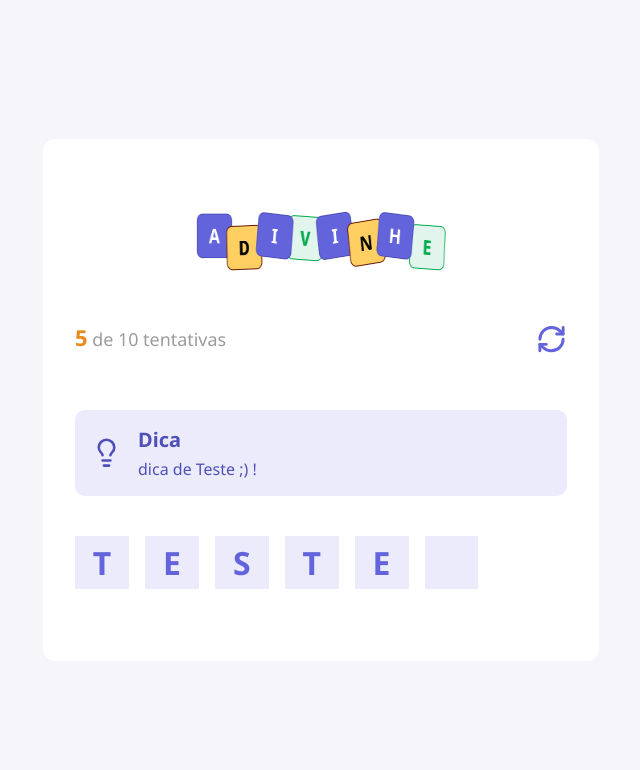
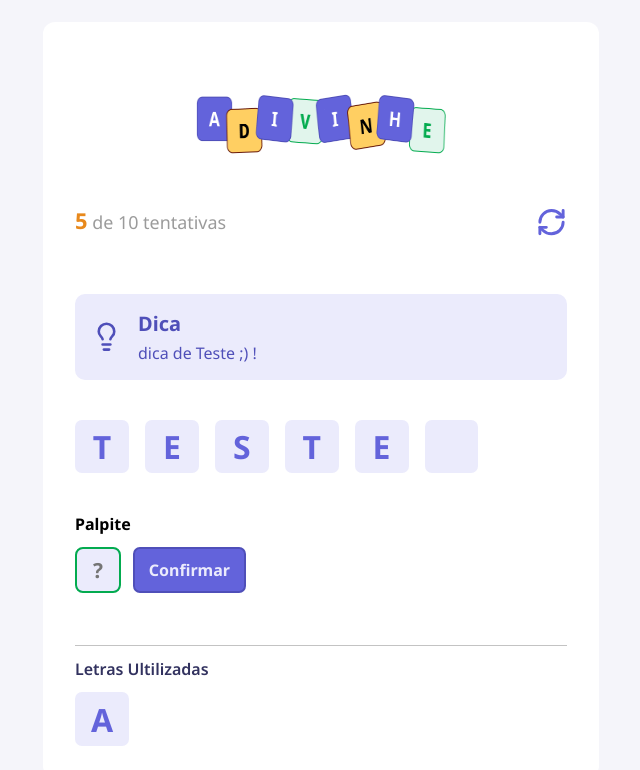
Before and after one commit to MatAntonagi/adivinhe, a React (Vite) app: page / in a window 1280 px wide. Shown: the top 770 px of the page, without its empty margins (319-959 px from the left). Built offline with nearby package versions, Linux system fonts and the light colour scheme.

Commit message:
Criando Componente de Input, Button, LettersUsed.

```diff
--- a/src/App.tsx
+++ b/src/App.tsx
@@ -3,6 +3,9 @@ import styles from "./app.module.css";
 import { Header } from "./components/Header";
 import { Tip } from "./components/Tip";
 import { Letter } from "./components/Letter";
+import { Input } from "./components/Input";
+import { Button } from "./components/Button";
+import { LettersUsed } from "./components/LettersUsed";
 
 export default function App() {
 
@@ -25,6 +28,17 @@ export default function App() {
           <Letter value="E" />
           <Letter value="" />
         </div>
+
+        <h4>Palpite</h4>
+
+        <div className={styles.guess}>
+          <Input maxLength={1} autoFocus placeholder="?" />
+          <Button title="Confirmar" />
+        </div>
+
+        <div>
+          <LettersUsed />
+        </div>
       </main>
     </div>
   );
--- a/src/app.module.css
+++ b/src/app.module.css
@@ -23,3 +23,9 @@
   gap: 1rem;
   margin: 2.5rem 0;
 }
+
+.guess {
+  display: flex;
+  gap: .75rem;
+  margin-top: .75rem;
+}
--- /dev/null
+++ b/src/components/Button/index.tsx
@@ -0,0 +1,15 @@
+import style from './style.module.css';
+
+type ButtonProps = React.ComponentProps<'button'> & {
+  title: string;
+}
+
+function Button({ title, ...rest }: ButtonProps) {
+  return (
+    <button type="button" className={style.button} {...rest}>
+      {title}
+    </button>
+  );
+}
+
+export { Button };
--- /dev/null
+++ b/src/components/Button/style.module.css
@@ -0,0 +1,13 @@
+.button{
+  height: 2.875rem;
+  border: 2px solid #4f4fb9;
+  border-radius: .43rem;
+
+  background-color: #6363db;
+  color: #ebebfc;
+
+  padding: 0 .87rem;
+
+  font-size: 1rem;
+  font-weight: 700;
+}
--- /dev/null
+++ b/src/components/Input/index.tsx
@@ -0,0 +1,15 @@
+import style from "./style.module.css"
+
+type InputProps = React.ComponentProps<"input">
+
+function Input({ ...rest }: InputProps) {
+  return (
+    <input
+      type="text"
+      className={style.input}
+      {...rest}
+    />
+  )
+}
+
+export { Input }
--- /dev/null
+++ b/src/components/Input/style.module.css
@@ -0,0 +1,16 @@
+.input{
+    width: 2.87rem;
+    height: 2.87rem;
+
+    background-color: #ebebfc;
+    border: 2px solid #6363db;
+    border-radius: .43rem;
+
+    text-transform: uppercase;
+    text-align: center;
+    font-size: 1.3rem;
+    font-weight: 700;
+    color: #6363db;
+
+    outline-color: #03ab4f;
+}
--- a/src/components/Letter/style.module.css
+++ b/src/components/Letter/style.module.css
@@ -2,6 +2,7 @@
   width: 3.37rem;
   height: 3.37rem;
   border: .62rem;
+  border-radius: .43rem;
 
   background-color: #ebebfc;
   color: #6363db;
--- /dev/null
+++ b/src/components/LettersUsed/index.tsx
@@ -0,0 +1,14 @@
+import { Letter } from "../Letter"
+import style from "./style.module.css"
+
+function LettersUsed() {
+  return(
+    <div className={style.lettersUsed}>
+      <h5>Letras Ultilizadas</h5>
+
+      <Letter value={"A"} />
+    </div>
+  )
+}
+
+export { LettersUsed }
--- /dev/null
+++ b/src/components/LettersUsed/style.module.css
@@ -0,0 +1,14 @@
+.lettersUsed {
+  width: 100%;
+  margin-top: 3.25rem;
+  border-top: 1px solid #c3c3c3;
+
+}
+
+.lettersUsed h5 {
+  font-size: 1rem;
+  font-weight: 600;
+  color: #32325f;
+
+  margin: .75rem 0;
+}
--- a/src/global.css
+++ b/src/global.css
@@ -12,7 +12,10 @@ body{
   background-color: #f5f5fa;
 
   font-family: 'Noto Sans', sans-serif;
-  font-optical-sizing: auto;
+}
+
+input, button{
+  font-family: 'Noto Sans', sans-serif;
 }
 
 button{
```
